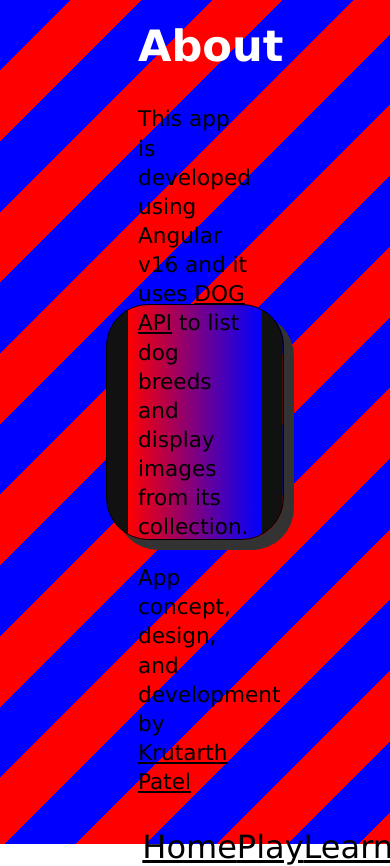
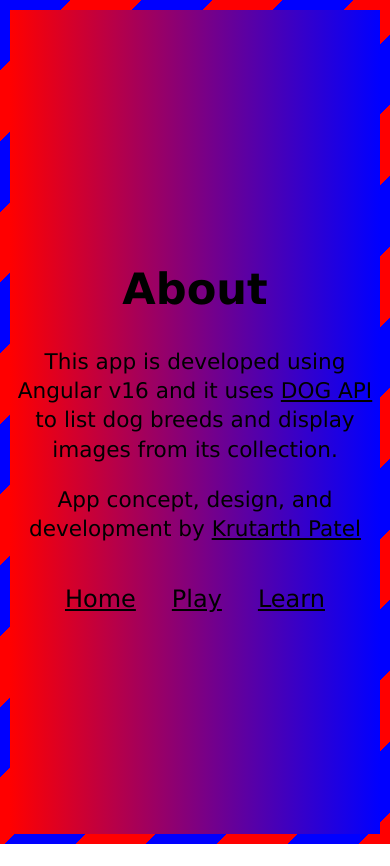
Before and after one commit to lil-white-shadow/endlessPawsibilities, an Angular app: page /about in a window 390 px wide. After the commit the page ends 844 px from the top, so only its background shows below. Built offline with nearby package versions, Linux system fonts and the light colour scheme.

Commit message:
add styles for smaller screens

```diff
--- a/src/app/components/about/about.component.css
+++ b/src/app/components/about/about.component.css
@@ -11,10 +11,6 @@
 .screen {
   background: linear-gradient(90deg, #111111 0 12%, red 12%, blue 88%, #111111 88% 100%);
   margin: 0 auto;
-  width: 45vw;
-  height: fit-content;
-  max-height: 40vh;
-  aspect-ratio: 3/4;
   background-size: contain;
   background-repeat: no-repeat;
   background-position: 50% 50%;
@@ -36,6 +32,7 @@
 
 .aboutNav > a {
   color: black;
+  padding: 10px;
 }
 
 .aboutNav > a:hover {
@@ -49,7 +46,6 @@
 .about {
   width: 65%;
   padding: 10px;
-  color: white;
   font-size: 1.35rem;
   line-height: 1.35;
 }
@@ -61,3 +57,26 @@
 .about > p > a {
   color: black;
 }
+
+@media (max-width:900px) {
+
+  .screen {
+    background: linear-gradient(90deg, red, blue);
+    border: none;
+    border-radius: 0;
+    box-shadow: none;
+    height: calc(100vh - 20px);
+    width: calc(100vw - 20px);
+  }
+
+  .about {
+    width: 100%;
+    text-align: center;
+  }
+
+  .aboutNav {
+    font-size: 1.5rem;
+    width: 80%;
+  }
+
+}
--- a/src/app/components/breeds/breeds.component.css
+++ b/src/app/components/breeds/breeds.component.css
@@ -1,6 +1,6 @@
 .breedContainer {
   padding: 10px;
-  margin-top: 50px;
+  margin-top: 80px;
 }
 
 .breedContainer, .subbreedWrapper {
@@ -38,3 +38,10 @@
 .breed:active, .subbreed:active {
   transform: scale(0.95);
 }
+
+@media (max-width:900px) {
+
+  .breedContainer {
+    margin-top: 10px;
+  }
+}
--- a/src/app/components/home/home.component.css
+++ b/src/app/components/home/home.component.css
@@ -11,10 +11,6 @@
 .screen {
   background: linear-gradient(90deg, #111111 0 12%, red 12%, blue 88%, #111111 88% 100%);
   margin: 0 auto;
-  width: 45vw;
-  height: fit-content;
-  max-height: 40vh;
-  aspect-ratio: 3/4;
   background-size: contain;
   background-repeat: no-repeat;
   background-position: 50% 50%;
@@ -43,6 +39,7 @@
 
 .homeNav > a {
   color: black;
+  padding: 10px;
 }
 
 .homeNav > a:hover {
@@ -52,3 +49,27 @@
 .homeNav > a:active {
   transform: scale(0.95);
 }
+
+@media (max-width:900px) {
+
+  .screen {
+    background: linear-gradient(90deg, red, blue);
+    border: none;
+    border-radius: 0;
+    box-shadow: none;
+    height: calc(100vh - 20px);
+    width: calc(100vw - 20px);
+  }
+
+  .logo {
+    font-size: 3rem;
+    width: 100%;
+    text-align: center;
+  }
+
+  .homeNav {
+    font-size: 1.5rem;
+    width: 80%;
+  }
+
+}
--- a/src/app/components/image/image.component.css
+++ b/src/app/components/image/image.component.css
@@ -7,10 +7,6 @@
 .screen {
   background-color: #111111;
   margin: 0 auto;
-  width: 45vw;
-  height: 100%;
-  max-height: 40vh;
-  aspect-ratio: 3/4;
   background-size: contain;
   background-repeat: no-repeat;
   background-position: 50% 50%;
@@ -75,20 +71,14 @@
 }
 
 .nextButton {
-  width: 20%;
-  margin-left: 40%;
+  width: 160px;
+  margin-left: calc(50vw - 80px);
   margin-top: 10px;
+  margin-bottom: 20px;
 }
 
 .continueButton:active, .nextButton {
   transform: scale(0.97);
-}
-
-.answer {
-  width: 100%;
-  text-align: center;
-  font-size: 2rem;
-  color: black;
 }
 
 .feedback {
@@ -123,3 +113,53 @@
   margin-top: 0;
   margin-bottom: 0;
 }
+
+@media (max-width:900px) {
+
+  .screenWrapper {
+    padding-top: 0;
+    margin-bottom: 40px;
+    background-image: none !important;
+  }
+
+  .screen {
+    border-radius: 0;
+    height: calc(50vh - 40px);
+  }
+
+  .screenNav {
+    border-radius: 0;
+    padding: 0 10px;
+  }
+
+  .secondaryLinks {
+    gap: 1rem;
+  }
+
+  .instructions {
+    padding: 20px;
+    font-size: 1.25rem;
+  }
+
+  .screenVerticalBar {
+    display: none;
+  }
+
+  .continueButton, .nextButton {
+    font-size: 1.25rem;
+    border-radius: 30px;
+    padding: 8px 15px;
+  }
+
+  .nextButton {
+    width: 120px;
+    margin-left: calc(50vw - 60px);
+    margin-top: 10px;
+  }
+
+  .feedback, .feedbackNegative, .breed {
+    font-size: 2rem;
+    text-shadow: 2px 2px black;
+  }
+
+}
--- a/src/styles.css
+++ b/src/styles.css
@@ -3,3 +3,8 @@ body {
   margin: 0;
   font-family: Verdana, Geneva, Tahoma, sans-serif;
 }
+
+.screen {
+  width: min(850px, 100vw);
+  aspect-ratio: 2.2/1;
+}
```
